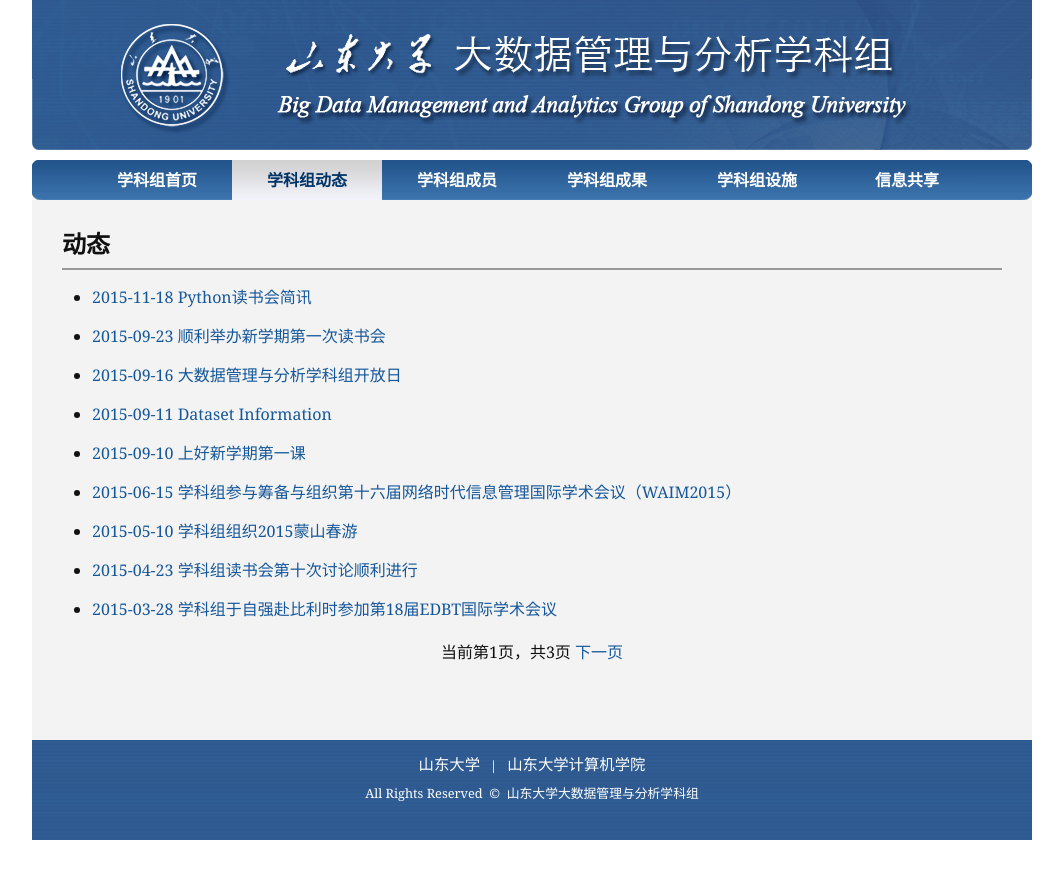
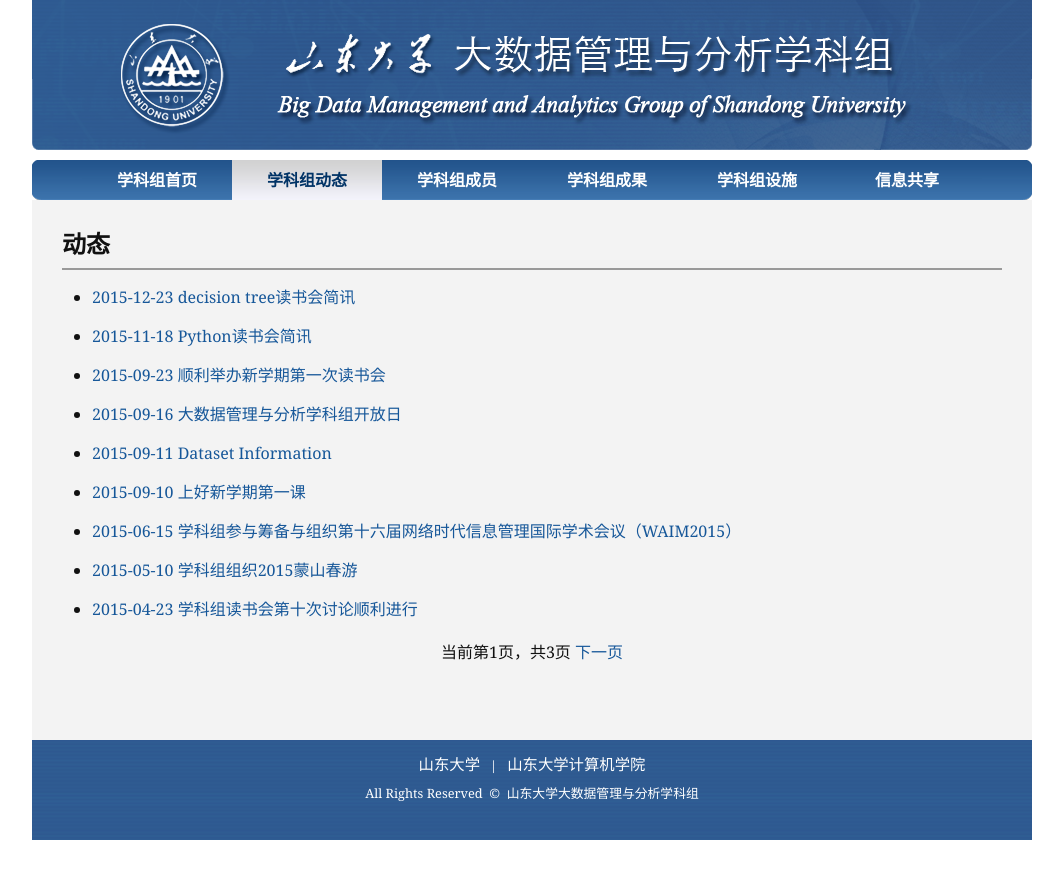
Before and after one commit to sdubigdata/bigdata-home, a Jekyll site: the page built from _source/news/index.html, in a window 1280 px wide. Shown: the top 879 px of the page, without its empty margins (108-1171 px from the left). Built offline with Jekyll 4.4.1, drawn with Linux system fonts in a browser that asks for light colours; the list of posts is cut into pages by our own code; some of the changed lines change nothing that is shown.

Commit message:
news about decision tree

```diff
--- /dev/null
+++ b/_source/_posts/2015-12-23-1.md
@@ -0,0 +1,14 @@
+---
+layout: post
+title:  "decision tree读书会简讯"
+date:   2015-12-23 18:00:12
+categories: news
+---
+
+12月23日下午3:30，学科组的崔星灿同学为学科组的同学们带来主题为“Splitting datasets one feature at a time:decision trees”的读书会，简要介绍决策树的基础知识。
+
+在读书会上，崔星灿同学首先以一个关于源码许可证的例子向大家形象化的介绍了决策树的三要素，包括判断模块decision block，终止模块terminating block和分支branch。接下来简要说明了决策树的构建过程，并主要针对如何构建决策树分支和寻找最好特征展开说明。然后详细介绍了决策树的理论基础——熵和信息增益，包括它们的定义、计算和使用等。其中，熵指的是热力学中的香农熵，在此定义为信息的期望值，熵越高，则混合的数据越多，因此可通过计算划分数据集的信息熵来衡量数据集的划分是否正确等。之后讨论终止决策分类的条件：所有的特征都已用完或每个分支下的实例具有相同的标签。为了方便理解，给出一个关于男女分类的例子，并结合python程序进一步介绍利用决策树进行分类的过程。最后，崔星灿同学带领大家回顾了本次读书会的重点内容，包括决策树分类的优缺点、效率和过拟合等问题。
+
+在读书会的尾声阶段，大家针对决策树的相关问题进行讨论，例如对于样本不均衡的情况，决策树方法是否适用等，进一步加强了对决策树的理解。
+
+<a href ="{{site.url}}/files/2015-12-23-1.pptx">decison tree-崔星灿</a>
```
Also changed, not shown: _source/_posts/2015-11-18-1.md (+1 -0 lines).
